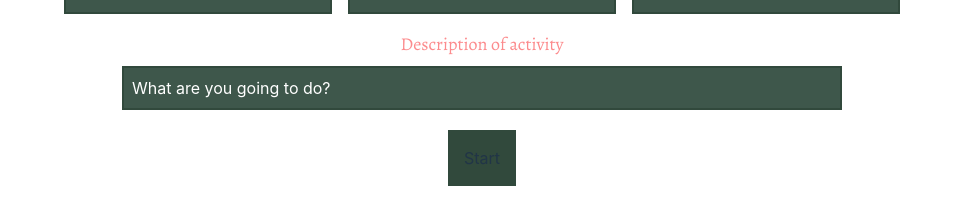
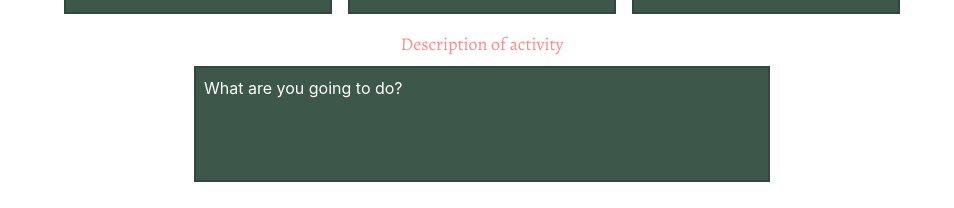
Before and after one commit to ljbroersen/timer-diary, a React (Vite) app in the folder timer-diary/: page / in a window 1280 px wide. Shown: the part 158-366 px from the top of the page, without its empty margins (158-1112 px from the left). Built offline with nearby package versions, Linux system fonts and the light colour scheme; no server answers.

Commit message:
feat: description input is now a textfield with more space, log entries now have a time/description distinction, no text overflow in log enries anymore

```diff
--- a/timer-diary/src/App.tsx
+++ b/timer-diary/src/App.tsx
@@ -234,8 +234,13 @@ export default function App() {
                     key={logItem.id}
                     className="p-4 [&:nth-child(even)]:bg-emerald-900 [&:nth-child(odd)]:bg-emerald-800"
                   >
-                    <div>
-                      {logItem.timer_leftover} - {logItem.description}
+                    <div className="flex flex-col">
+                      <p className="break-words overflow-hidden text-ellipsis">
+                        Time: {logItem.timer_leftover}
+                      </p>
+                      <p className="break-words overflow-hidden text-ellipsis">
+                        Description: {logItem.description}
+                      </p>
                     </div>
                   </div>
                 ))
--- a/timer-diary/src/components/Timer.tsx
+++ b/timer-diary/src/components/Timer.tsx
@@ -112,12 +112,13 @@ export default function Timer({
           <p className="m-2 mt-4 text-pink-400 font-alegreya text-lg">
             Description of activity
           </p>
-          <input
-            type="text"
-            className="ml-2 mr-2 mb-5 p-2 w-4/5 bg-emerald-700 border-2 border-emerald-800 placeholder-white"
+          <textarea
+            className="ml-2 mr-2 mb-5 p-2 w-full max-w-xl bg-emerald-700 border-2 border-emerald-800 placeholder-white resize-none"
             placeholder="What are you going to do?"
             value={timerDescription}
             onChange={(e) => setTimerDescription(e.target.value)}
+            rows={4}
+            wrap="soft"
           />
 
           <br />
@@ -130,7 +131,7 @@ export default function Timer({
             <span>{minutes.toString().padStart(2, "0")}</span>:
             <span>{seconds.toString().padStart(2, "0")}</span>
           </div>
-          <p>{isRunning ? "Running" : "Not running"}</p>
+          <p className="mb-4">{isRunning ? "Running" : "Not running"}</p>
           <Button onClick={pause}>Pause</Button>
           <Button onClick={resume}>Resume</Button>
           <Button onClick={handleRestart}>Restart</Button>
```
